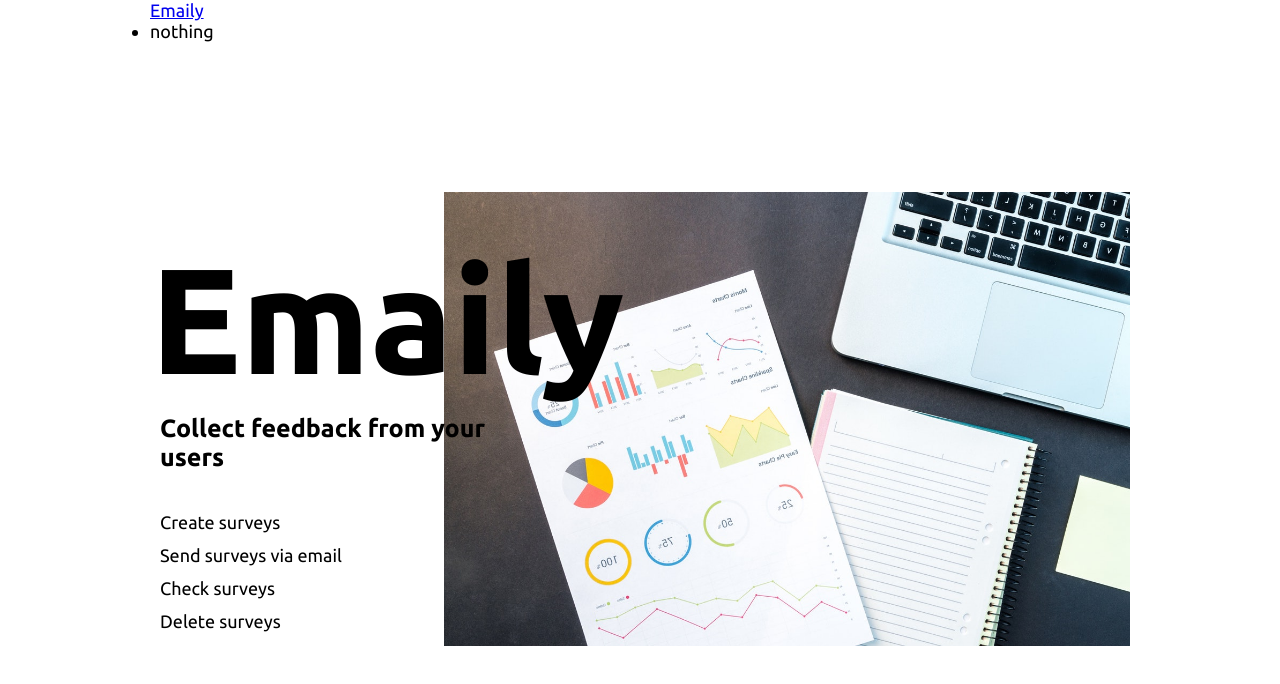
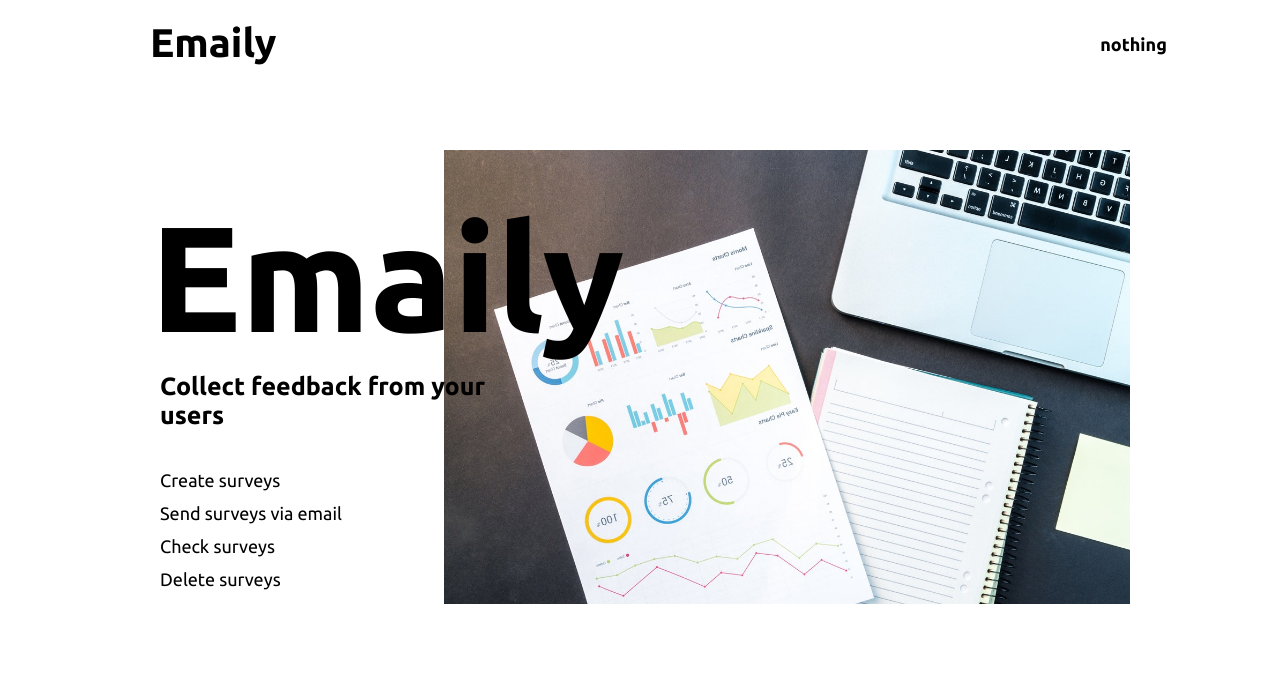
Before and after one commit to sumitjoshi97/feedback, a React (Create React App) app in the folder client/: page / in a window 1280 px wide. Shown: the top 684 px of the page. Built offline with nearby package versions, Linux system fonts and the light colour scheme; no server answers.

Commit message:
markup modified

```diff
--- a/client/src/containers/Header/Header.js
+++ b/client/src/containers/Header/Header.js
@@ -3,45 +3,44 @@ import {connect} from 'react-redux';
 import {Link} from 'react-router-dom';
 
 import Payments from "../Payments/Payments";
+import './Header.css';
 
 class Header extends Component {
     renderContent() {
         switch (this.props.auth) {
             case null:
-                return <li>nothing</li>
+                return <li className="header-nav__link nothing">nothing</li>
             case false:
-                return <li>
-                    <a href="/auth/google">Login With Google</a>
-                </li>;
+                return <li className="header-nav__link">
+                            <a className="link" href="/auth/google">Login With Google</a>
+                        </li>;
             default:
                 return (
-                    <div>
-                        <li><Payments/></li>
-                        <li>
+                    <div className="header-nav__items">
+                        <li className="header-nav__link"><Payments/></li>
+                        <li className="header-nav__link">
                             Credits: {this.props.auth.credits}
                         </li>
-                        <li>
-                            <a href="/api/logout">Logout</a>
+                        <li className="header-nav__link">
+                            <a className="link" href="/api/logout">Logout</a>
                         </li>
                     </div>
-
                 )
-
         }
     }
 
     render() {
         return (
-            <nav>
-                <div className="nav-wrapper">
+            <nav className="nav">
+                <div className="header">
                     <Link
                         to={this.props.auth
                         ? '/surveys'
                         : '/'}
-                        className="left brand-logo">
+                        className="header-logo">
                         Emaily
                     </Link>
-                    <ul className="right">
+                    <ul className="header-nav">
                         {this.renderContent()}
                     </ul>
                 </div>
--- a/client/src/containers/Payments/Payments.js
+++ b/client/src/containers/Payments/Payments.js
@@ -4,6 +4,8 @@ import {connect} from 'react-redux';
 
 import * as actions from '../../store/actions/index';
 import { handleToken } from '../../store/actions/userActions';
+
+import './Payments.css';
 
 class Payments extends Component {
     render() {
```
